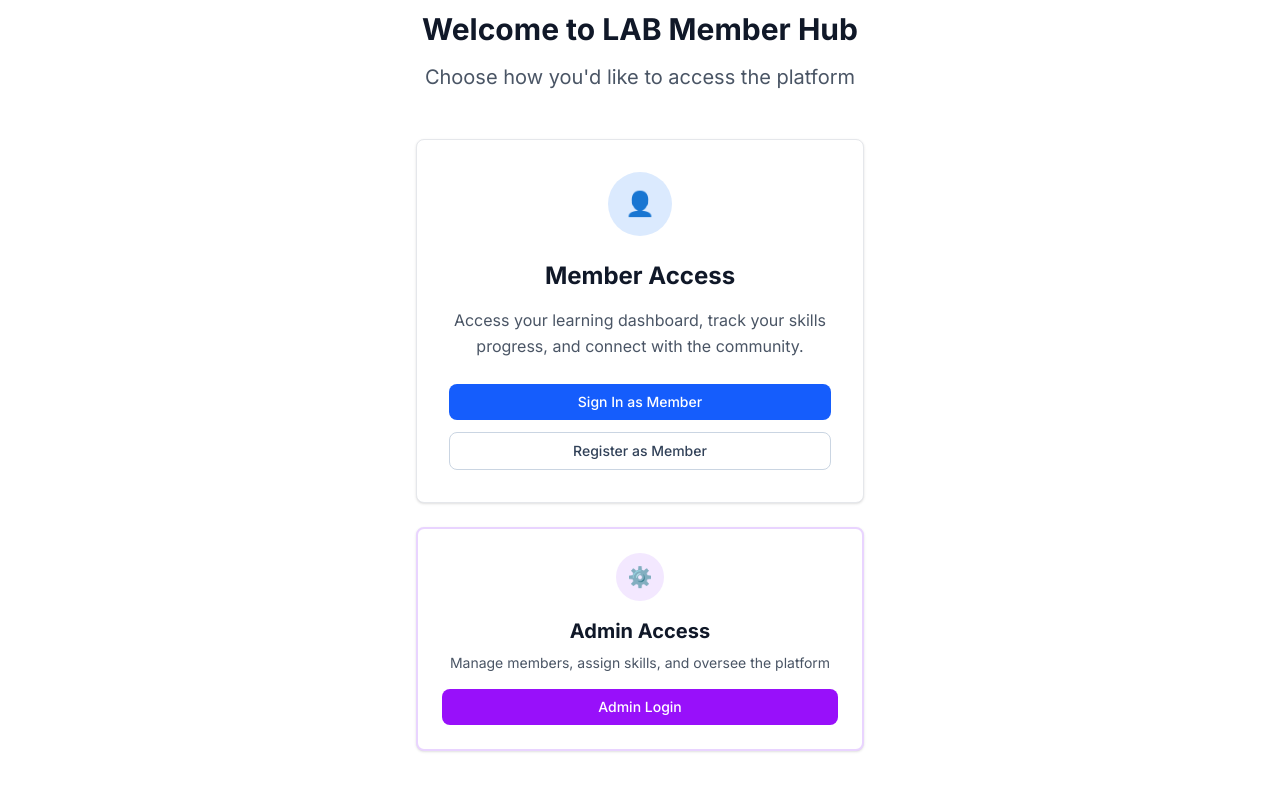
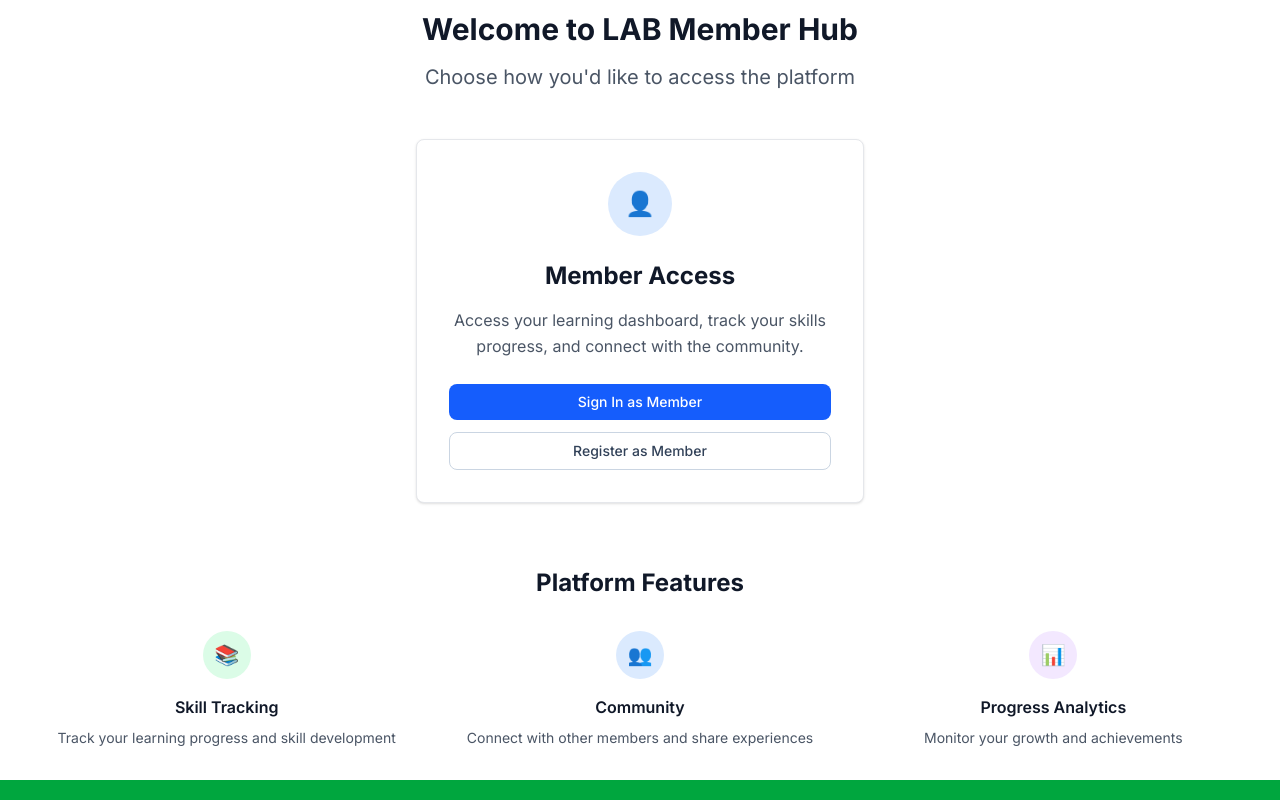
Before and after one commit to Praisg/DrivenHub, a Next.js app: page / in a window 1280 px wide. Shown: the part 320-1120 px from the top of the page. Built offline with nearby package versions, Linux system fonts and the light colour scheme.

Commit message:
refactor: remove admin access card, keep only header admin login button

```diff
--- a/src/app/page.tsx
+++ b/src/app/page.tsx
@@ -33,7 +33,7 @@ export default function Home() {
           <p className="text-xl text-gray-600 mb-8">Choose how you&apos;d like to access the platform</p>
         </div>
 
-        <div className="max-w-md mx-auto space-y-6">
+        <div className="max-w-md mx-auto">
           {/* Member Login Card */}
           <Card className="text-center p-8">
             <div className="w-16 h-16 bg-blue-100 rounded-full flex items-center justify-center mx-auto mb-6">
@@ -51,20 +51,6 @@ export default function Home() {
                 Register as Member
               </Button>
             </div>
-          </Card>
-
-          {/* Admin Access Card */}
-          <Card className="text-center p-6 border-2 border-purple-200 bg-purple-50">
-            <div className="w-12 h-12 bg-purple-100 rounded-full flex items-center justify-center mx-auto mb-4">
-              <span className="text-xl">⚙️</span>
-            </div>
-            <h3 className="text-xl font-bold text-gray-900 mb-2">Admin Access</h3>
-            <p className="text-sm text-gray-600 mb-4">
-              Manage members, assign skills, and oversee the platform
-            </p>
-            <Button href="/admin/login" className="w-full bg-purple-600 hover:bg-purple-700">
-              Admin Login
-            </Button>
           </Card>
         </div>
 
```
